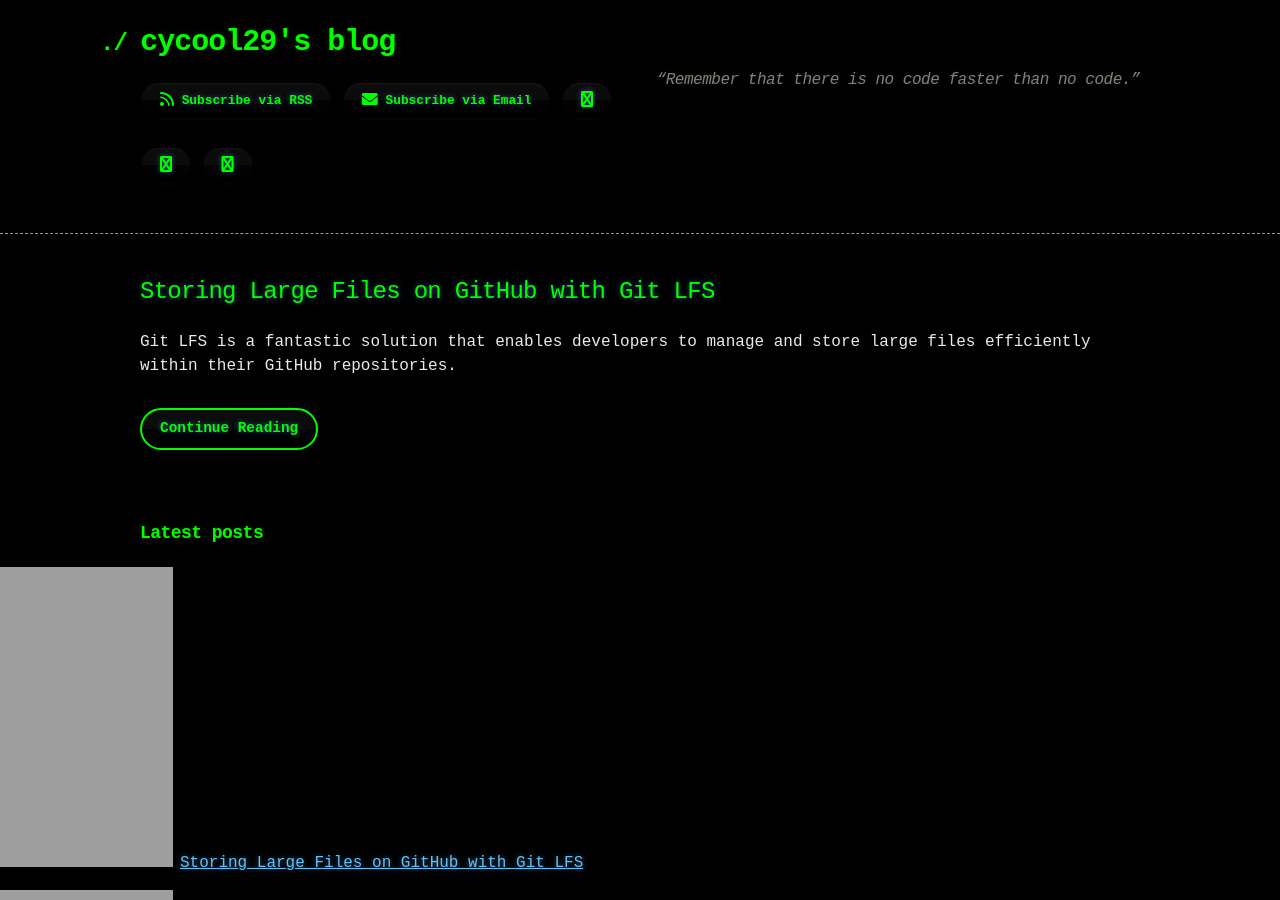
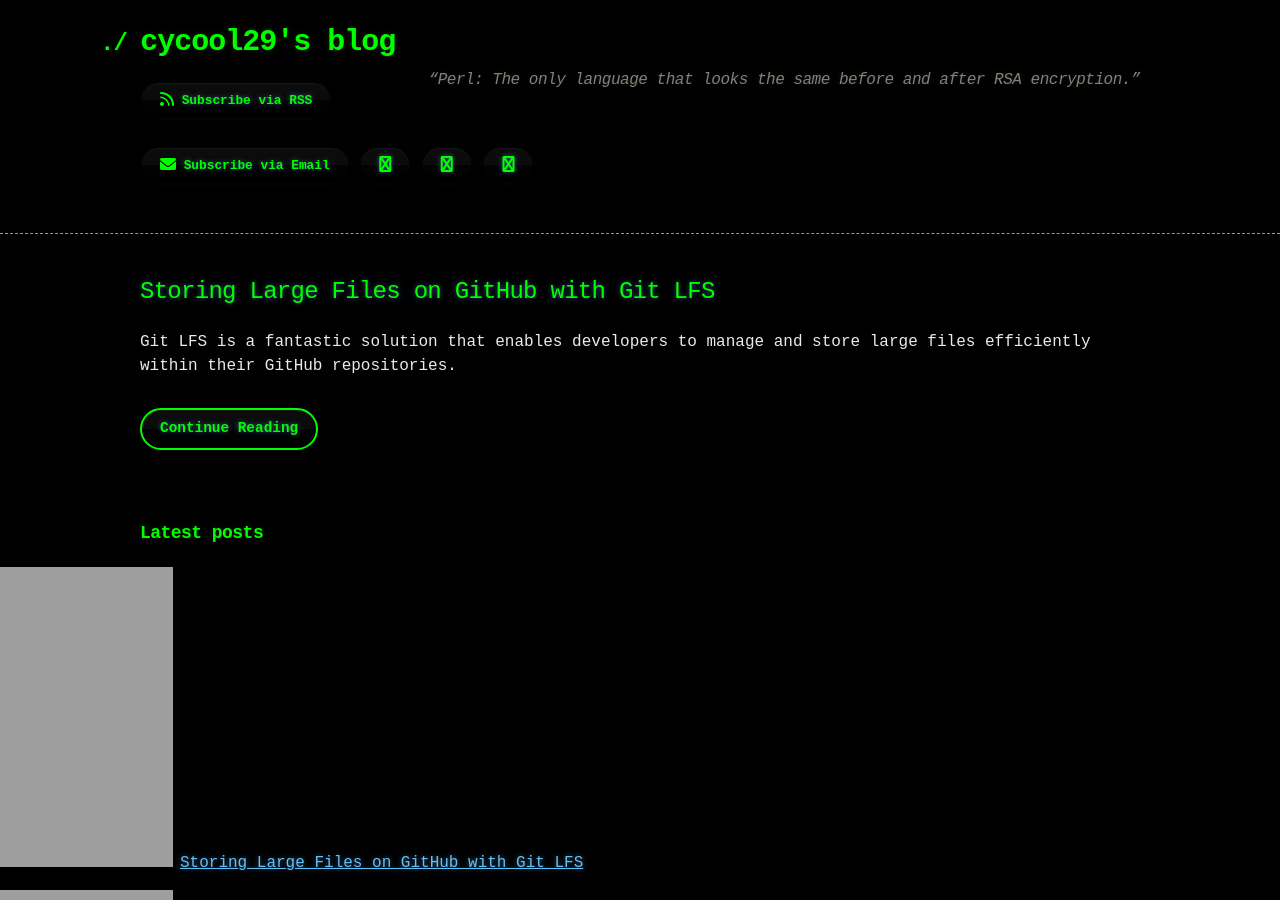
Before and after one commit to cycool29/cycool29.github.io, a Jekyll site: the page built from index.md, in a window 1280 px wide and 900 px high. Built offline with Jekyll 4.4.1, drawn with Linux system fonts in a browser that asks for light colours; a style sheet for code colours, icons or effects is not loaded.

Commit message:
Update quotes

```diff
--- a/_config.yml
+++ b/_config.yml
@@ -1,5 +1,5 @@
 title: cycool29's blog
-description: "“Remember that there is no code faster than no code.” "
+description: "“Perl: The only language that looks the same before and after RSA encryption.” "
 bio: A high school student. Intermediate in Python, Git, Bash. Learning JavaScript. He/Him. "
 author: cycool29
 url: https://cycool29.github.io
```
